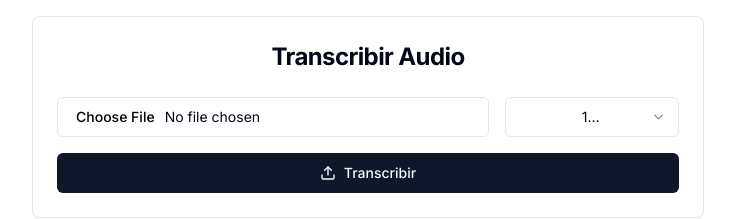
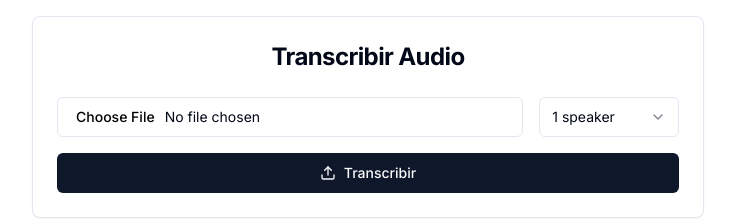
Before and after one commit to santiago-visanto/meeting_minute_assembly, a Next.js app: page / in a window 1280 px wide. Shown: the top 219 px of the page, without its empty margins (272-1007 px from the left). Built offline with nearby package versions, Linux system fonts and the light colour scheme.

Commit message:
update 5

```diff
--- a/app/page.tsx
+++ b/app/page.tsx
@@ -135,10 +135,11 @@ export default function TranscribePage() {
                 <SelectContent>
                   {[1, 2, 3, 4, 5].map((num) => (
                     <SelectItem key={num} value={num.toString()}>
-                      {num} {num === 1 ? '&#39;speaker&#39;' : '&#39;speakers&#39;'}
+                      {num} {num === 1 ? "speaker" : "speakers"}
                     </SelectItem>
                   ))}
                 </SelectContent>
+
               </Select>
             </div>
             <Button type="submit" disabled={isUploading || isPolling} className="w-full">
```
